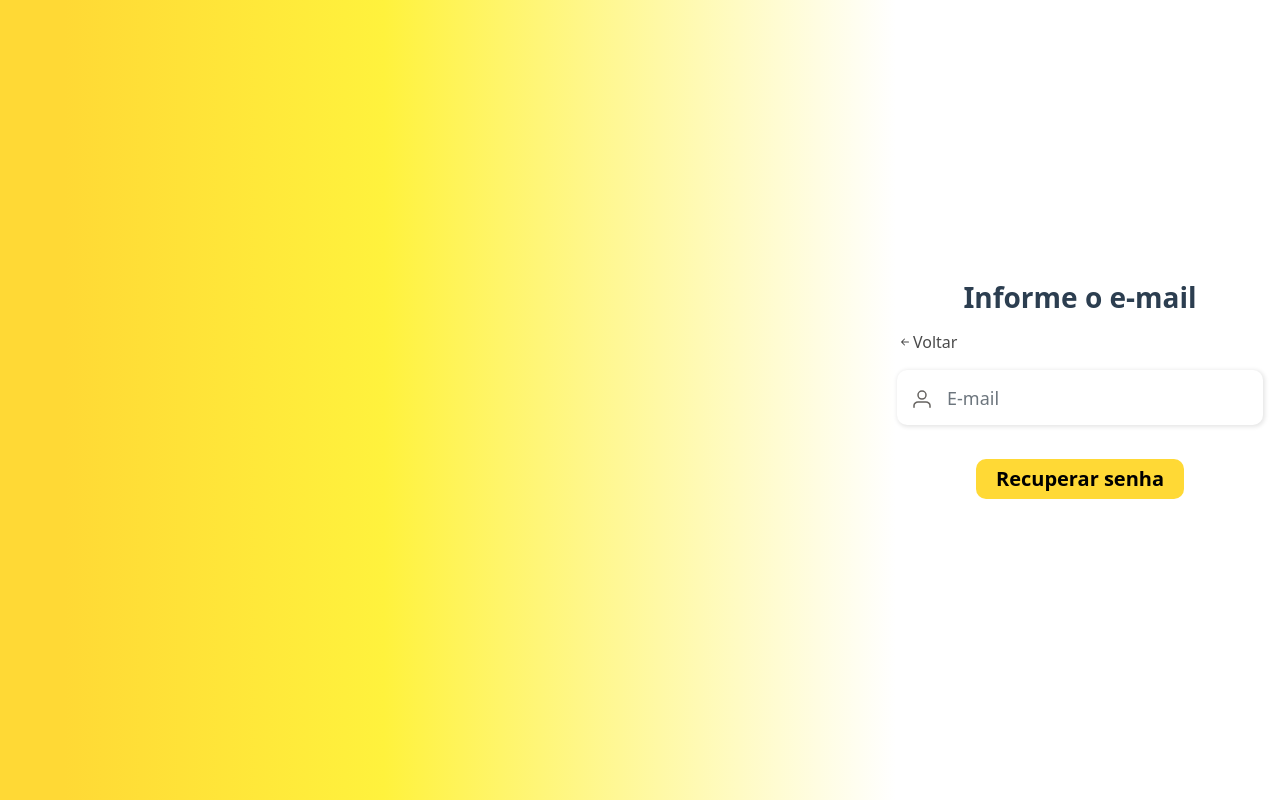
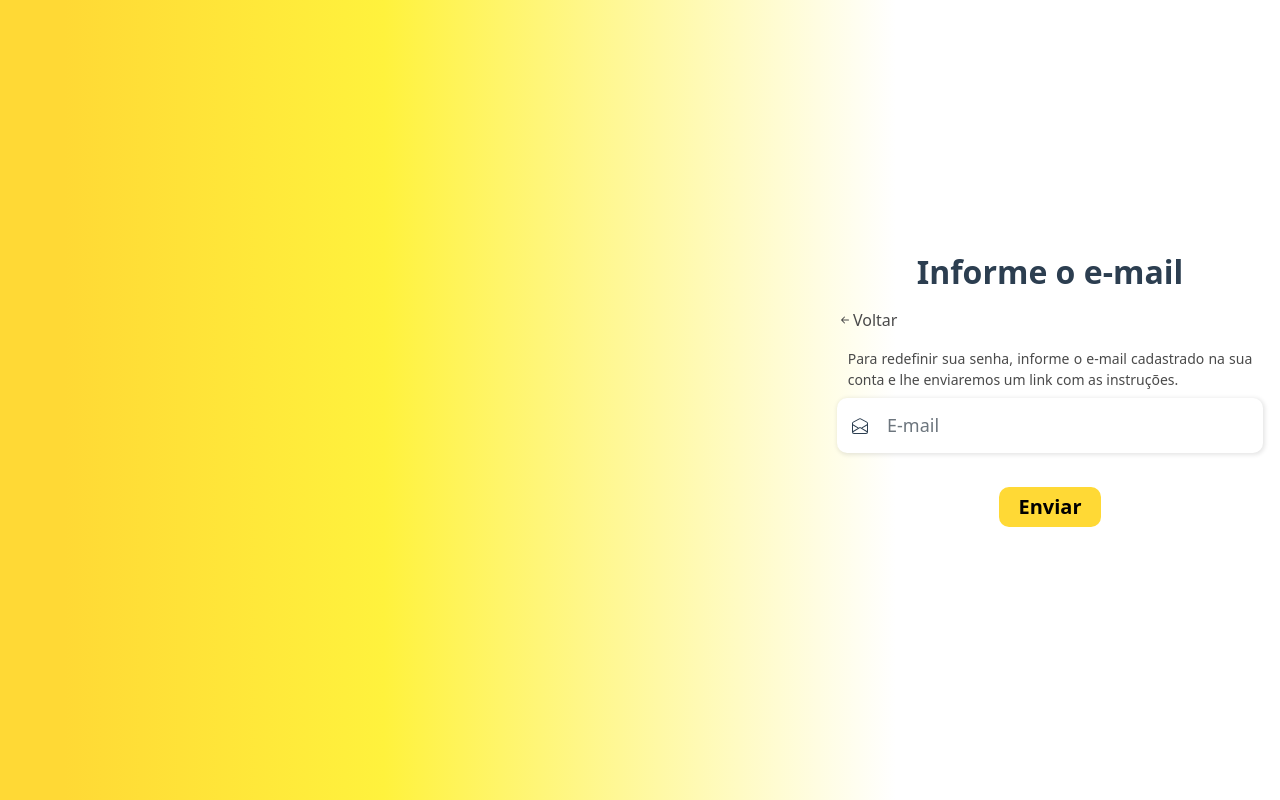
Before and after one commit to LucaAguiar/Agendamento-de-eventos-esportivos-FrontEnd, a Vue app: page /recover in a window 1280 px wide. Built offline with nearby package versions, Linux system fonts and the light colour scheme.

Commit message:
features- new updates

```diff
--- a/src/components/RecoverPasswordFormComponent.vue
+++ b/src/components/RecoverPasswordFormComponent.vue
@@ -1,9 +1,7 @@
 <template>
     <div class="form-container">
         <div class="form-recover-password-wrapper">
-            <h3 style="font-weight: bold; margin-bottom: 1rem">
-                Informe o e-mail
-            </h3>
+            <h2 class="form-recover-password-title">Informe o e-mail</h2>
             <div class="recover-password-back-button-container">
                 <p
                     class="recover-password-back-button"
@@ -12,32 +10,15 @@
                     <b-icon-arrow-left-short />Voltar
                 </p>
             </div>
-            <b-form>
+            <div class="recover-password-description-container">
+                <p class="recover-password-description">
+                    Para redefinir sua senha, informe o e-mail cadastrado na sua
+                    conta e lhe enviaremos um link com as instruções.
+                </p>
+            </div>
+            <b-form style="width: 100%">
                 <div class="recover-password-wrapper-input-username">
-                    <svg
-                        data-v-11c2177c=""
-                        width="20"
-                        height="18"
-                        viewBox="0 0 20 18"
-                        fill="none"
-                    >
-                        <path
-                            data-v-11c2177c=""
-                            d="M18 17.136V15.456C18 14.5649 17.5786 13.7103 16.8284 13.0801C16.0783 12.45 15.0609 12.096 14 12.096H6C4.93913 12.096 3.92172 12.45 3.17157 13.0801C2.42143 13.7103 2 14.5649 2 15.456V17.136"
-                            stroke="#666360"
-                            stroke-width="1.5"
-                            stroke-linecap="round"
-                            stroke-linejoin="round"
-                        ></path>
-                        <path
-                            data-v-11c2177c=""
-                            d="M10 9.072C12.2091 9.072 14 7.26681 14 5.04C14 2.81318 12.2091 1.008 10 1.008C7.79086 1.008 6 2.81318 6 5.04C6 7.26681 7.79086 9.072 10 9.072Z"
-                            stroke="#666360"
-                            stroke-width="1.5"
-                            stroke-linecap="round"
-                            stroke-linejoin="round"
-                        ></path>
-                    </svg>
+                    <b-icon-envelope-open />
                     <b-form-input
                         class="recover-password-input"
                         v-model="form.email"
@@ -46,13 +27,15 @@
                         required
                     ></b-form-input>
                 </div>
-
-                <b-button
-                    type="submit"
-                    variant="warning"
-                    class="recover-password-button"
-                    >Recuperar senha</b-button
-                >
+                <div class="recover-password-button-container">
+                    <b-button
+                        type="submit"
+                        variant="warning"
+                        class="recover-password-button"
+                    >
+                        Enviar</b-button
+                    >
+                </div>
             </b-form>
         </div>
     </div>
@@ -84,17 +67,24 @@ export default {
     display: flex;
     flex-direction: column;
     justify-content: center;
-    width: 400px;
+    width: 100%;
     max-width: 460px;
     padding: 10px 5px;
 }
 .form-recover-password-wrapper {
+    display: flex;
+    flex-direction: column;
     align-items: center;
     padding: 12px;
     margin-bottom: 20px;
 }
+.form-recover-password-title {
+    font-weight: bold;
+    margin-bottom: 1rem;
+}
 .recover-password-back-button-container {
     display: flex;
+    width: 100%;
 }
 .recover-password-back-button {
     display: flex;
@@ -108,13 +98,22 @@ export default {
     transform: scale(1.05);
     color: #858585;
 }
-.recover-password-wrapper-input-password,
+.recover-password-description-container {
+    width: 95%;
+}
+.recover-password-description {
+    font-size: 14px;
+    color: #4a4a4a;
+    text-align: justify;
+    margin-bottom: 8px;
+}
 .recover-password-wrapper-input-username {
     display: flex;
     flex-direction: column;
     height: 57px;
     position: relative;
     margin-bottom: 2rem;
+    width: 100%;
 }
 .recover-password-input {
     width: 100%;
@@ -135,7 +134,15 @@ export default {
     top: 20px;
     left: 15px;
 }
+.recover-password-button-container {
+    display: flex;
+    width: 100%;
+    justify-content: center;
+    align-items: center;
+}
 .recover-password-button {
+    display: flex;
+    align-items: center;
     padding: 5px 20px;
     font-weight: 600;
     font-size: 20px;
@@ -145,8 +152,20 @@ export default {
     transition: 0.3s;
     border: 0;
 }
-
 .recover-password-button:hover {
     transform: scale(1.05);
 }
+.recover-password-button-icon {
+    margin-right: 8px;
+}
+
+@media (max-width: 340px) {
+    .recover-password-description,
+    p {
+        font-size: 12px;
+    }
+    .form-recover-password-wrapper {
+        padding: 5px;
+    }
+}
 </style>
--- a/src/components/RegisterFormComponent.vue
+++ b/src/components/RegisterFormComponent.vue
@@ -1,7 +1,7 @@
 <template>
     <div class="form-container">
         <div class="form-register-wrapper">
-            <h2 style="font-weight: bold">Criar conta</h2>
+            <h2 class="form-register-password-title">Cadastrar</h2>
             <div class="register-back-button-container">
                 <p class="register-back-button" @click="backToLoginPage()">
                     <b-icon-arrow-left-short />Voltar
@@ -55,7 +55,7 @@
                     type="submit"
                     variant="warning"
                     class="register-button"
-                    >Criar conta</b-button
+                    >Cadastrar</b-button
                 >
             </b-form>
         </div>
@@ -89,7 +89,7 @@ export default {
     display: flex;
     flex-direction: column;
     justify-content: center;
-    width: 400px;
+    width: 100%;
     max-width: 460px;
     padding: 10px 5px;
 }
@@ -97,6 +97,9 @@ export default {
     align-items: center;
     padding: 12px;
     margin-bottom: 20px;
+}
+.form-register-password-title {
+    font-weight: bold;
 }
 .register-back-button-container {
     display: flex;
--- a/src/views/LoginView.vue
+++ b/src/views/LoginView.vue
@@ -28,4 +28,10 @@ export default {
         rgba(255, 255, 255, 1) 70%
     );
 }
+
+@media (max-width: 820px) {
+    .login-view-container {
+        justify-content: center;
+    }
+}
 </style>
--- a/src/views/RecoverPasswordView.vue
+++ b/src/views/RecoverPasswordView.vue
@@ -28,4 +28,9 @@ export default {
         rgba(255, 255, 255, 1) 70%
     );
 }
+@media (max-width: 820px) {
+    .recover-password-view-container {
+        justify-content: center;
+    }
+}
 </style>
```
Also changed, not shown: src/components/LoginFormComponent.vue (+11 -85 lines), src/assets/background-login.png (deleted).
